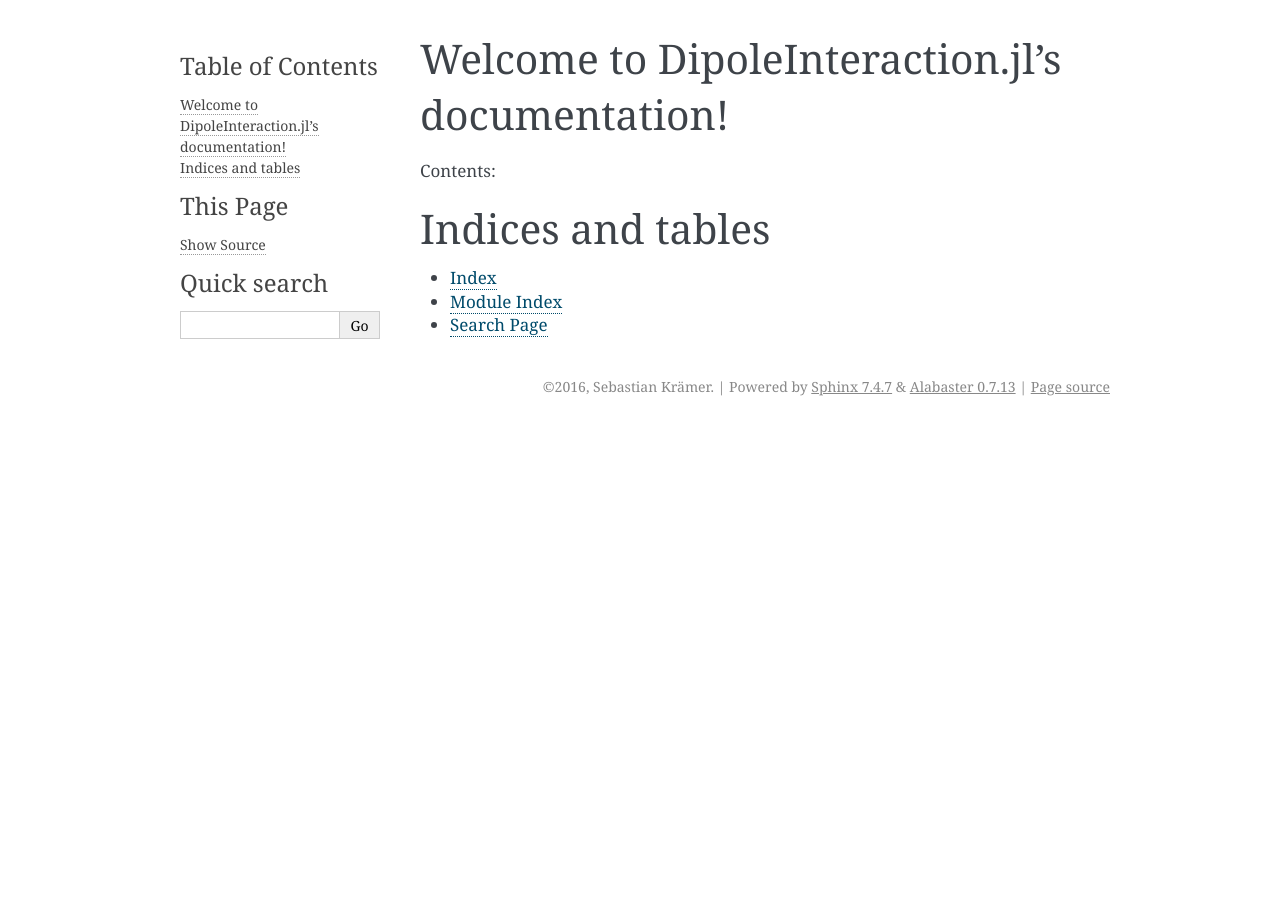
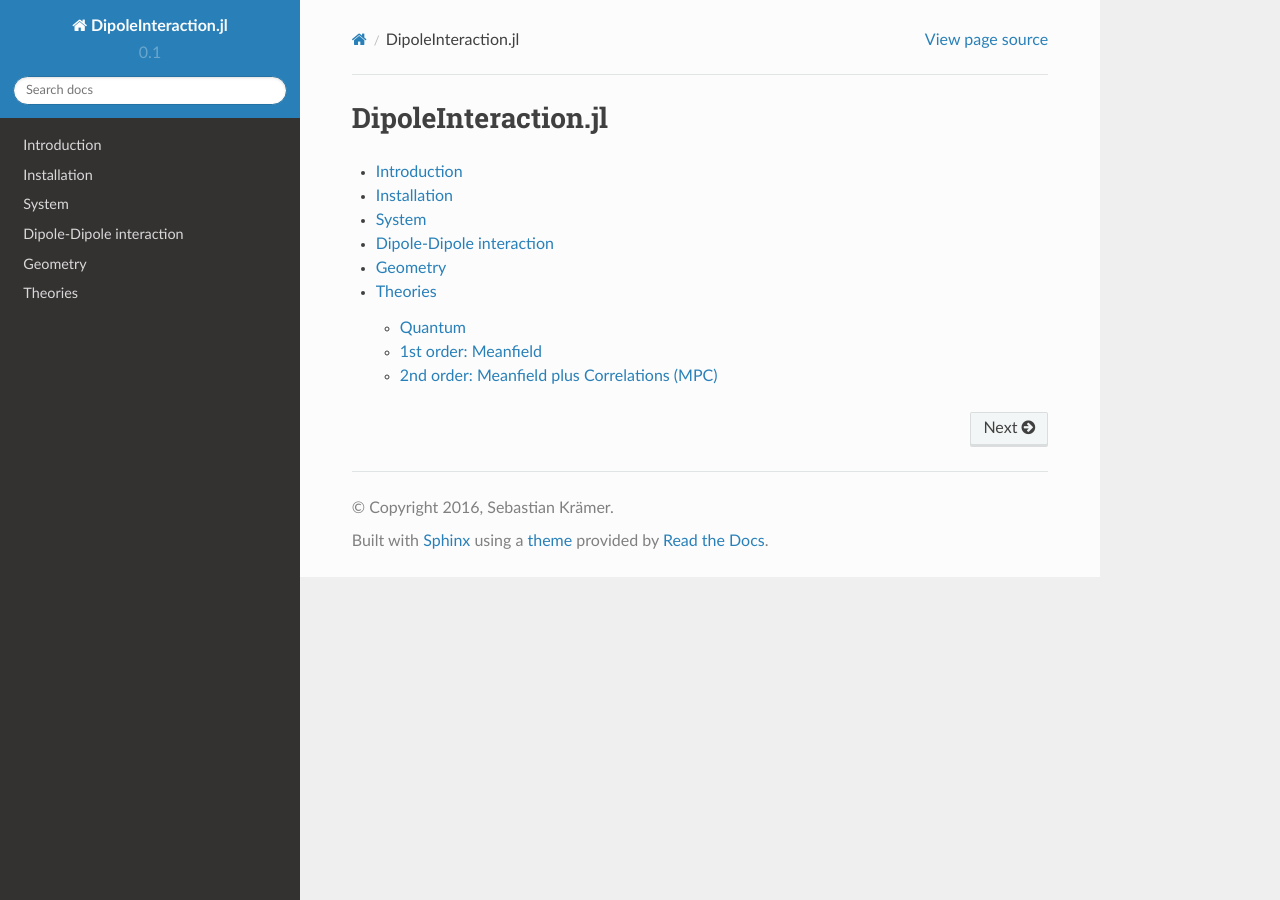
Before and after one commit to qojulia/CollectiveSpins.jl, a Sphinx documentation site: the page built from docs/source/index.rst, in a window 1280 px wide. Built offline with Sphinx 7.4.7 and the Read the Docs theme 2.0.0, drawn with Linux system fonts in a browser that asks for light colours.

Commit message:
Create structure of documentation.

```diff
--- a/docs/source/conf.py
+++ b/docs/source/conf.py
@@ -31,6 +31,9 @@ import os
 # ones.
 extensions = [
     'sphinx.ext.mathjax',
+    'sphinxjulia.juliadomain',
+    'sphinxjulia.juliaautodoc',
+    'sphinx.ext.napoleon'
 ]
 
 # Add any paths that contain templates here, relative to this directory.
@@ -102,6 +105,12 @@ pygments_style = 'sphinx'
 # If true, keep warnings as "system message" paragraphs in the built documents.
 #keep_warnings = False
 
+primary_domain = 'jl'
+highlight_language = 'julia'
+
+# Julia autodoc
+juliaautodoc_basedir = "../src"
+
 # If true, `todo` and `todoList` produce output, else they produce nothing.
 todo_include_todos = False
 
@@ -110,7 +119,7 @@ todo_include_todos = False
 
 # The theme to use for HTML and HTML Help pages.  See the documentation for
 # a list of builtin themes.
-html_theme = 'alabaster'
+html_theme = 'sphinx_rtd_theme'
 
 # Theme options are theme-specific and customize the look and feel of a theme
 # further.  For a list of options available for each theme, see the
@@ -122,7 +131,7 @@ html_theme = 'alabaster'
 
 # The name for this set of Sphinx documents.  If None, it defaults to
 # "<project> v<release> documentation".
-#html_title = None
+html_title = "DipoleInteraction.jl"
 
 # A shorter title for the navigation bar.  Default is the same as html_title.
 #html_short_title = None
@@ -225,7 +234,7 @@ latex_elements = {
 #  author, documentclass [howto, manual, or own class]).
 latex_documents = [
     (master_doc, 'DipoleInteractionjl.tex', 'DipoleInteraction.jl Documentation',
-     'Sebastian Krämer', 'manual'),
+     'Sebastian Kr\\"amer', 'howto'),
 ]
 
 # The name of an image file (relative to this directory) to place at the top of
--- /dev/null
+++ b/docs/source/geometry.rst
@@ -0,0 +1,4 @@
+Geometry
+========
+
+Specifys how the spins are spatially distributed.
--- a/docs/source/index.rst
+++ b/docs/source/index.rst
@@ -1,21 +1,11 @@
-.. DipoleInteraction.jl documentation master file, created by
-   sphinx-quickstart on Sun Mar 13 15:37:08 2016.
-   You can adapt this file completely to your liking, but it should at least
-   contain the root `toctree` directive.
-
-Welcome to DipoleInteraction.jl's documentation!
-================================================
-
-Contents:
+====================
+DipoleInteraction.jl
+====================
 
 .. toctree::
-   :maxdepth: 2
-
-
-
-Indices and tables
-==================
-
-* :ref:`genindex`
-* :ref:`modindex`
-* :ref:`search`
+    introduction
+    installation
+    system
+    interaction
+    geometry
+    theories
--- /dev/null
+++ b/docs/source/installation.rst
@@ -0,0 +1,2 @@
+Installation
+============
--- /dev/null
+++ b/docs/source/interaction.rst
@@ -0,0 +1,2 @@
+Dipole-Dipole interaction
+=========================
--- /dev/null
+++ b/docs/source/introduction.rst
@@ -0,0 +1,2 @@
+Introduction
+============
--- /dev/null
+++ b/docs/source/system.rst
@@ -0,0 +1,2 @@
+System
+======
--- /dev/null
+++ b/docs/source/theories.rst
@@ -0,0 +1,14 @@
+Theories
+========
+
+-------
+Quantum
+-------
+
+--------------------
+1st order: Meanfield
+--------------------
+
+--------------------------------------------
+2nd order: Meanfield plus Correlations (MPC)
+--------------------------------------------
```
